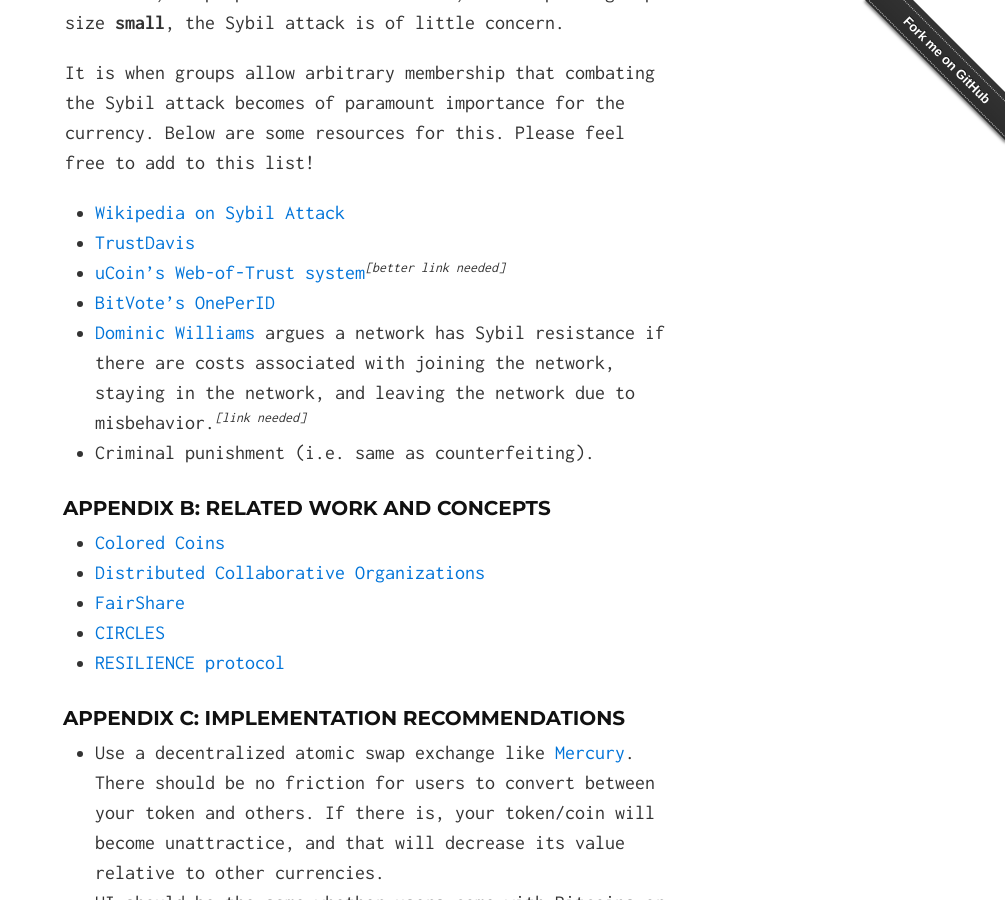
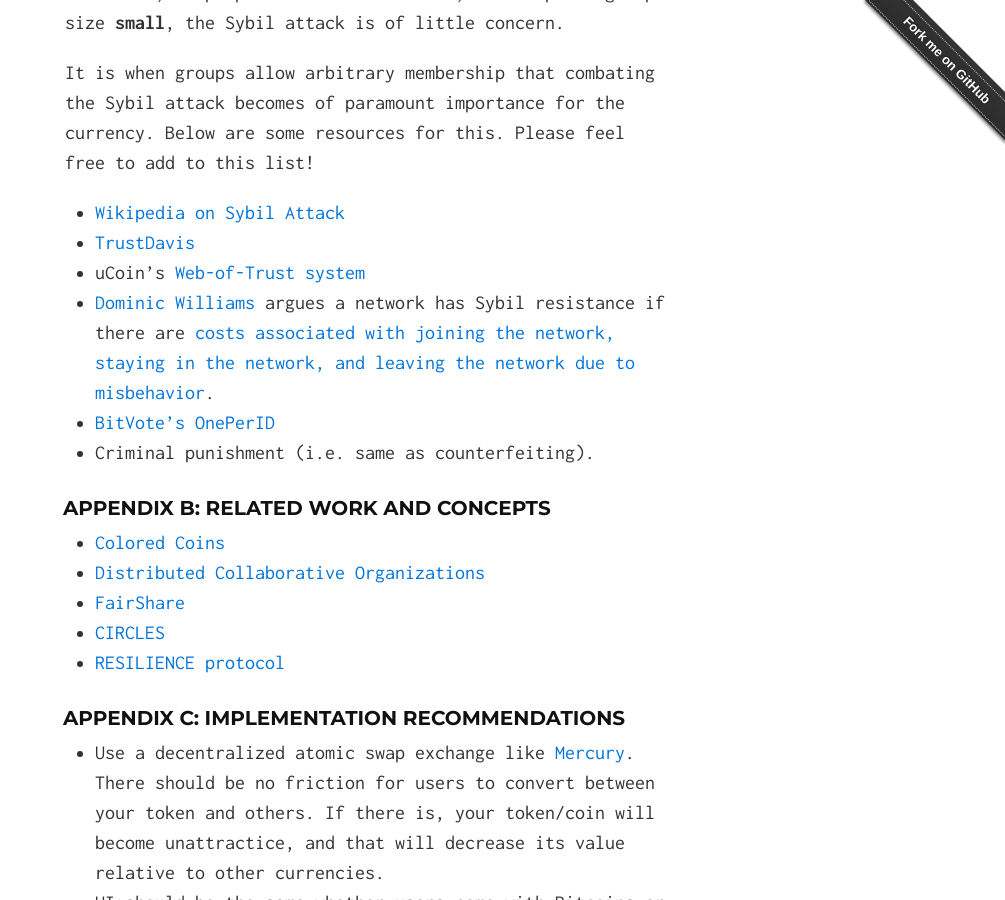
Before and after one commit to okTurtles/groupcurrency.org, a Jekyll site: the page built from index.md, in a window 1280 px wide and 900 px high, scrolled down 4912 px. Shown: the whole window, without its empty margins (275-1280 px from the left). Built offline with Jekyll 4.4.1, drawn with Linux system fonts in a browser that asks for light colours; comment, search, counter and statistics services are not loaded.

Commit message:
Better links added for Appendix A: Sybil Mitigation

```diff
--- a/index.md
+++ b/index.md
@@ -146,9 +146,9 @@ It is when groups allow arbitrary membership that combating the Sybil attack bec
 
 - [Wikipedia on Sybil Attack](https://en.wikipedia.org/wiki/Sybil_attack#Prevention)
 - [TrustDavis](http://trustdavis.io)
-- [uCoin's Web-of-Trust system](http://ucoin.io/theoretical/)<sup style="font-size:70%">_[better link needed]_</sup>
+- uCoin's [Web-of-Trust system](https://github.com/ucoin-io/ucoin/issues/65)
+- [Dominic Williams](https://twitter.com/dominic_w) argues a network has Sybil resistance if there are [costs associated with joining the network, staying in the network, and leaving the network due to misbehavior](https://drive.google.com/file/d/0B9a1K-U2gZ2KN3pYSXF6bXF0QTg/view).
 - [BitVote's OnePerID](https://github.com/BitVote/bitvote.github.io/wiki/OnePerID)
-- [Dominic Williams](https://twitter.com/dominic_w) argues a network has Sybil resistance if there are costs associated with joining the network, staying in the network, and leaving the network due to misbehavior.<sup style="font-size:70%">_[link needed]_</sup>
 - Criminal punishment (i.e. same as counterfeiting).
 
 <a name="AppendixB"></a>
```
